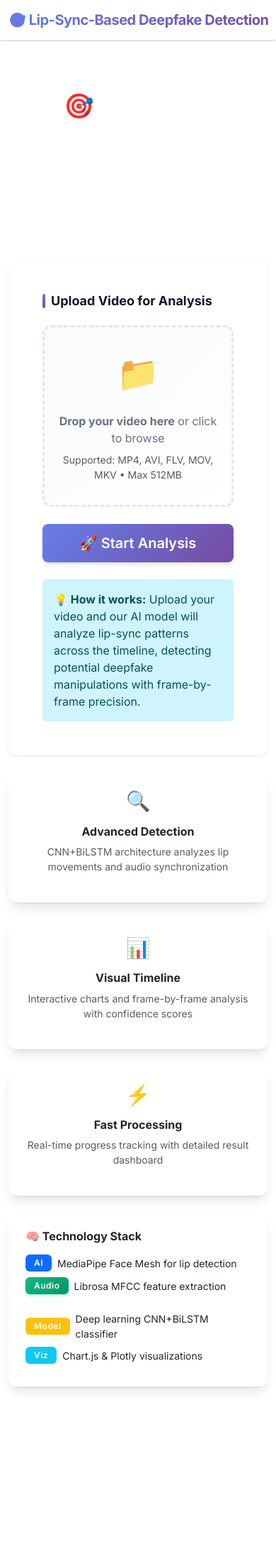
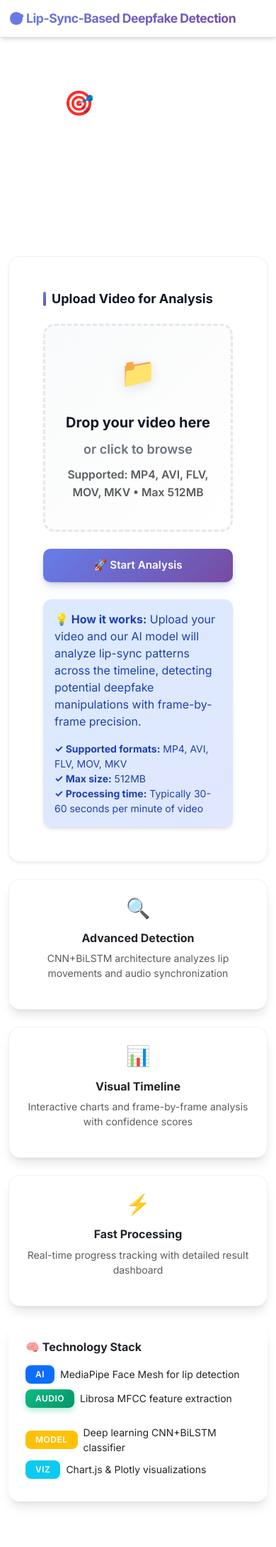
Before and after one commit to Ronak-599/Lip-Synk-based-deepfake-detection, a Flask app: page / in a window 390 px wide. Shown: the whole page at 71% size. Before the commit the page ends 1960 px from the top, so only its background shows below. Run offline with Flask 3, Linux system fonts and the light colour scheme; some libraries are stand-ins or nearby versions.

Commit message:
feat(ui): major UI/UX improvements - modern design, animations, validations
- Enhanced CSS with improved color palette, gradients, and shadows
- Added smooth transitions and hover effects throughout
- Improved button styling with shimmer effect and better interactions
- Enhanced dropzone with better animations and visual feedback
- Added file validation (size/format) with user-friendly error messages
- Improved mobile responsiveness and accessibility (focus states)
- Enhanced cards, badges, tables with modern styling
- Better loading states and progress indicators
- Improved summary card with enhanced visual hierarchy
- Added smooth scroll behavior and refined spacing

```diff
--- a/static/css/style.css
+++ b/static/css/style.css
@@ -1,18 +1,27 @@
 :root {
   --primary-color: #667eea;
+  --primary-hover: #5568d3;
   --secondary-color: #764ba2;
   --success-color: #10b981;
+  --success-light: #d1fae5;
   --danger-color: #ef4444;
+  --danger-light: #fee2e2;
   --warning-color: #f59e0b;
   --info-color: #3b82f6;
   --light-bg: #f9fafb;
   --card-bg: #ffffff;
+  --text-primary: #111827;
+  --text-secondary: #6b7280;
+  --border-light: #e5e7eb;
   --shadow-sm: 0 1px 3px 0 rgb(0 0 0 / 0.1), 0 1px 2px -1px rgb(0 0 0 / 0.1);
   --shadow-md: 0 4px 6px -1px rgb(0 0 0 / 0.1), 0 2px 4px -2px rgb(0 0 0 / 0.1);
   --shadow-lg: 0 10px 15px -3px rgb(0 0 0 / 0.1), 0 4px 6px -4px rgb(0 0 0 / 0.1);
   --shadow-xl: 0 20px 25px -5px rgb(0 0 0 / 0.1), 0 8px 10px -6px rgb(0 0 0 / 0.1);
+  --shadow-colored: 0 8px 16px -4px rgba(102, 126, 234, 0.25);
   --border-radius: 12px;
+  --border-radius-lg: 16px;
   --transition: all 0.3s cubic-bezier(0.4, 0, 0.2, 1);
+  --transition-fast: all 0.2s ease;
 }
 
 * { box-sizing: border-box; }
@@ -43,21 +58,29 @@ body {
   background-clip: text;
   font-size: 1.25rem;
   letter-spacing: -0.5px;
+  font-weight: 700;
+  transition: var(--transition-fast);
+}
+
+.navbar-brand:hover {
+  transform: scale(1.02);
 }
 
 /* Cards */
 .card {
   border: none;
-  border-radius: var(--border-radius);
+  border-radius: var(--border-radius-lg);
   background: var(--card-bg);
   box-shadow: var(--shadow-lg);
   transition: var(--transition);
   overflow: hidden;
+  border: 1px solid rgba(0, 0, 0, 0.05);
 }
 
 .card:hover {
-  transform: translateY(-2px);
-  box-shadow: var(--shadow-xl);
+  transform: translateY(-4px);
+  box-shadow: var(--shadow-xl), var(--shadow-colored);
+  border-color: rgba(102, 126, 234, 0.1);
 }
 
 .card-title {
@@ -80,9 +103,9 @@ body {
 
 /* Dropzone */
 .dropzone {
-  border: 3px dashed #e5e7eb;
-  border-radius: var(--border-radius);
-  padding: 48px 24px;
+  border: 3px dashed var(--border-light);
+  border-radius: var(--border-radius-lg);
+  padding: 56px 24px;
   background: linear-gradient(135deg, #f9fafb 0%, #ffffff 100%);
   text-align: center;
   cursor: pointer;
@@ -92,27 +115,31 @@ body {
 
 .dropzone::before {
   content: "📁";
-  font-size: 48px;
+  font-size: 56px;
   display: block;
-  margin-bottom: 16px;
+  margin-bottom: 20px;
   animation: float 3s ease-in-out infinite;
+  filter: drop-shadow(0 4px 8px rgba(0, 0, 0, 0.1));
 }
 
 @keyframes float {
-  0%, 100% { transform: translateY(0); }
-  50% { transform: translateY(-10px); }
+  0%, 100% { transform: translateY(0) scale(1); }
+  50% { transform: translateY(-12px) scale(1.05); }
 }
 
 .dropzone:hover {
   border-color: var(--primary-color);
-  background: linear-gradient(135deg, #ede9fe 0%, #ffffff 100%);
+  background: linear-gradient(135deg, #ede9fe 0%, #f5f3ff 100%);
   transform: scale(1.01);
+  box-shadow: var(--shadow-lg), inset 0 0 0 1px rgba(102, 126, 234, 0.1);
 }
 
 .dropzone.dragover {
   background: linear-gradient(135deg, #dbeafe 0%, #e0e7ff 100%);
   border-color: var(--info-color);
+  border-style: solid;
   transform: scale(1.02);
+  box-shadow: var(--shadow-xl), 0 0 0 4px rgba(59, 130, 246, 0.1);
 }
 
 .dropzone input[type="file"] {
@@ -126,41 +153,78 @@ body {
 }
 
 .dz-instructions {
-  font-size: 1rem;
-  color: #6b7280;
-  font-weight: 500;
+  font-size: 1.125rem;
+  color: var(--text-secondary);
+  font-weight: 600;
+  line-height: 1.6;
+}
+
+.dz-instructions strong {
+  color: var(--text-primary);
+  display: block;
+  margin-bottom: 8px;
+  font-size: 1.25rem;
 }
 
 /* Buttons */
 .btn-primary {
   background: linear-gradient(135deg, var(--primary-color), var(--secondary-color));
   border: none;
-  padding: 12px 32px;
+  padding: 14px 36px;
   font-weight: 600;
-  border-radius: 8px;
-  box-shadow: var(--shadow-md);
+  font-size: 1rem;
+  border-radius: 10px;
+  box-shadow: var(--shadow-md), var(--shadow-colored);
   transition: var(--transition);
+  position: relative;
+  overflow: hidden;
+}
+
+.btn-primary::before {
+  content: "";
+  position: absolute;
+  top: 0;
+  left: -100%;
+  width: 100%;
+  height: 100%;
+  background: linear-gradient(90deg, transparent, rgba(255, 255, 255, 0.3), transparent);
+  transition: left 0.5s;
+}
+
+.btn-primary:hover::before {
+  left: 100%;
 }
 
 .btn-primary:hover {
-  transform: translateY(-2px);
-  box-shadow: var(--shadow-lg);
-  background: linear-gradient(135deg, #5568d3, #6941a1);
+  transform: translateY(-3px) scale(1.02);
+  box-shadow: var(--shadow-lg), 0 12px 24px -6px rgba(102, 126, 234, 0.4);
+  background: linear-gradient(135deg, var(--primary-hover), #6941a1);
+}
+
+.btn-primary:active {
+  transform: translateY(-1px) scale(0.98);
 }
 
 .btn-outline-secondary {
-  border: 2px solid #e5e7eb;
-  color: #4b5563;
+  border: 2px solid var(--border-light);
+  color: var(--text-secondary);
   font-weight: 600;
-  border-radius: 8px;
+  border-radius: 10px;
+  padding: 10px 24px;
   transition: var(--transition);
+  background: white;
 }
 
 .btn-outline-secondary:hover {
-  background: #f3f4f6;
-  border-color: #d1d5db;
-  color: #1f2937;
-  transform: translateY(-1px);
+  background: var(--primary-color);
+  border-color: var(--primary-color);
+  color: white;
+  transform: translateY(-2px);
+  box-shadow: var(--shadow-md);
+}
+
+.btn-outline-secondary:active {
+  transform: translateY(0);
 }
 
 /* Table */
@@ -193,21 +257,32 @@ body {
 
 /* Badges */
 .badge {
-  padding: 6px 12px;
-  border-radius: 6px;
+  padding: 7px 14px;
+  border-radius: 8px;
   font-weight: 600;
   font-size: 0.75rem;
   letter-spacing: 0.5px;
+  text-transform: uppercase;
+  transition: var(--transition-fast);
+}
+
+.badge:hover {
+  transform: scale(1.05);
 }
 
 .badge.bg-success {
   background: linear-gradient(135deg, #10b981, #059669) !important;
-  box-shadow: 0 2px 4px rgba(16, 185, 129, 0.3);
+  box-shadow: 0 4px 8px rgba(16, 185, 129, 0.3);
 }
 
 .badge.bg-danger {
   background: linear-gradient(135deg, #ef4444, #dc2626) !important;
-  box-shadow: 0 2px 4px rgba(239, 68, 68, 0.3);
+  box-shadow: 0 4px 8px rgba(239, 68, 68, 0.3);
+}
+
+.badge.bg-secondary {
+  background: linear-gradient(135deg, #6b7280, #4b5563) !important;
+  box-shadow: 0 2px 4px rgba(107, 114, 128, 0.25);
 }
 
 /* Timeline */
@@ -320,12 +423,123 @@ canvas {
   }
 
   .dropzone {
-    padding: 32px 16px;
+    padding: 40px 20px;
+  }
+
+  .dropzone::before {
+    font-size: 40px;
   }
 
   #finalVerdict {
-    font-size: 1.25rem;
+    font-size: 1.35rem;
   }
+
+  .btn-primary {
+    padding: 12px 28px;
+    font-size: 0.95rem;
+  }
+
+  .navbar-brand {
+    font-size: 1.1rem;
+  }
+}
+
+/* Smooth scrolling */
+html {
+  scroll-behavior: smooth;
+}
+
+/* Focus styles for accessibility */
+button:focus-visible,
+a:focus-visible,
+input:focus-visible {
+  outline: 2px solid var(--primary-color);
+  outline-offset: 3px;
+  border-radius: 6px;
+}
+
+/* File info card enhancement */
+#fileInfo {
+  background: linear-gradient(135deg, #f0fdf4 0%, #ffffff 100%);
+  border: 2px solid var(--success-light);
+  border-radius: var(--border-radius);
+  transition: var(--transition);
+  animation: slideIn 0.3s ease-out;
+}
+
+@keyframes slideIn {
+  from {
+    opacity: 0;
+    transform: translateY(-10px);
+  }
+  to {
+    opacity: 1;
+    transform: translateY(0);
+  }
+}
+
+#fileInfo:hover {
+  box-shadow: var(--shadow-md);
+  transform: translateY(-2px);
+}
+
+/* Alert enhancements */
+.alert {
+  border-radius: var(--border-radius);
+  border: none;
+  box-shadow: var(--shadow-md);
+}
+
+.alert-info {
+  background: linear-gradient(135deg, #dbeafe 0%, #e0e7ff 100%);
+  color: #1e40af;
+  border-left: 4px solid var(--info-color);
+}
+
+.alert-danger {
+  background: linear-gradient(135deg, #fee2e2 0%, #fef2f2 100%);
+  color: #991b1b;
+  border-left: 4px solid var(--danger-color);
+}
+
+/* Spinner enhancement */
+.spinner-border {
+  border-width: 3px;
+  animation: spinner-grow 0.75s linear infinite;
+}
+
+/* Table enhancements */
+.table-responsive {
+  border-radius: var(--border-radius);
+  box-shadow: inset 0 2px 4px rgba(0, 0, 0, 0.05);
+}
+
+.table thead th {
+  font-weight: 700;
+  text-transform: uppercase;
+  font-size: 0.75rem;
+  letter-spacing: 0.5px;
+  color: var(--text-secondary);
+  padding: 14px 12px;
+  border-bottom: 2px solid var(--border-light);
+}
+
+.table tbody td {
+  padding: 12px;
+  vertical-align: middle;
+}
+
+/* Video player enhancement */
+#videoPlayer {
+  border-radius: var(--border-radius-lg);
+  box-shadow: var(--shadow-xl);
+  border: 3px solid rgba(102, 126, 234, 0.1);
+  transition: var(--transition);
+}
+
+#videoPlayer:hover {
+  box-shadow: var(--shadow-xl), var(--shadow-colored);
+  border-color: rgba(102, 126, 234, 0.2);
 }
 
 /* Utility Classes */
--- a/templates/index.html
+++ b/templates/index.html
@@ -61,6 +61,11 @@
 
             <div class="alert alert-info mt-4 mb-0 border-0">
               <strong>💡 How it works:</strong> Upload your video and our AI model will analyze lip-sync patterns across the timeline, detecting potential deepfake manipulations with frame-by-frame precision.
+              <div class="mt-3 small">
+                <strong>✓ Supported formats:</strong> MP4, AVI, FLV, MOV, MKV<br>
+                <strong>✓ Max size:</strong> 512MB<br>
+                <strong>✓ Processing time:</strong> Typically 30-60 seconds per minute of video
+              </div>
             </div>
           </div>
         </div>
@@ -157,7 +162,23 @@
 
     input.addEventListener('change', (e) => {
       if (e.target.files.length) {
-        showFileInfo(e.target.files[0]);
+        const file = e.target.files[0];
+        const maxSize = 512 * 1024 * 1024; // 512MB
+        const allowedTypes = ['video/mp4', 'video/avi', 'video/x-flv', 'video/quicktime', 'video/x-matroska'];
+
+        if (file.size > maxSize) {
+          alert('❌ File too large! Maximum size is 512MB.');
+          e.target.value = '';
+          return;
+        }
+
+        if (!allowedTypes.includes(file.type) && !file.name.match(/\.(mp4|avi|flv|mov|mkv)$/i)) {
+          alert('❌ Unsupported format! Please upload MP4, AVI, FLV, MOV, or MKV.');
+          e.target.value = '';
+          return;
+        }
+
+        showFileInfo(file);
       }
     });
 
```
Also changed, not shown: other parts of static/css/style.css (+51 -17 lines), 1 other file.
